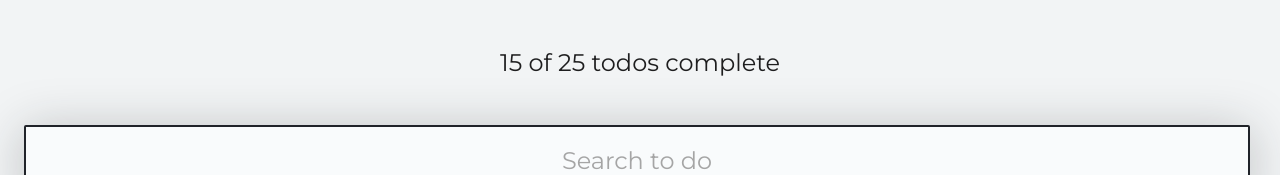
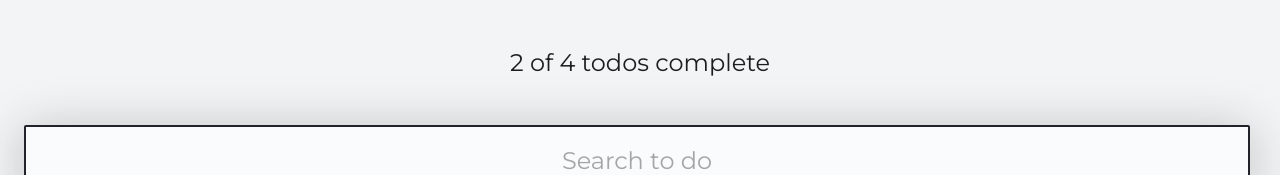
Before and after one commit to randallchacon/todo_machine, a React (Create React App) app: page / in a window 1280 px wide. Shown: the top 175 px of the page. Built offline with nearby package versions, Linux system fonts and the light colour scheme.

Commit message:
Using react state and todo counter by state

```diff
--- a/src/App.js
+++ b/src/App.js
@@ -15,11 +15,22 @@
 
 
 function App() {
+  const[todos, setTodos] = React.useState(defaultTodos);
+  const[searchValue, setSearchValue] = React.useState('')
+
+  const completedTodos = todos.filter(todo => !!todo.completed).length;
+  const totalTodos = todos.length;
+
+  console.log('User looking for ' + searchValue);
+
   return (
     <React.Fragment>
 
-      <TodoCounter completed={15} total={25}/>
-      <TodoSearch />
+      <TodoCounter completed={completedTodos} total={totalTodos}/>
+      <TodoSearch
+        searchValue={searchValue}
+        setSearchValue={setSearchValue}
+      />
 
       <TodoList>
         {defaultTodos.map(todo =>( //create an array from another one
--- a/src/TodoSearch.js
+++ b/src/TodoSearch.js
@@ -1,15 +1,15 @@
 import './TodoSearch.css';
 import React from 'react';
 
-function TodoSearch() {
-    const[searchValue, setSearchValue] = React.useState('')
-
-    console.log('User looking for ' + searchValue);
-
+function TodoSearch({
+    searchValue,
+    setSearchValue,
+}) {
     return (
         <input
             placeholder="Search to do"
             className="TodoSearch"
+            value={searchValue}
             onChange={(event) => {
                 setSearchValue(event.target.value);
             }}/>
```
